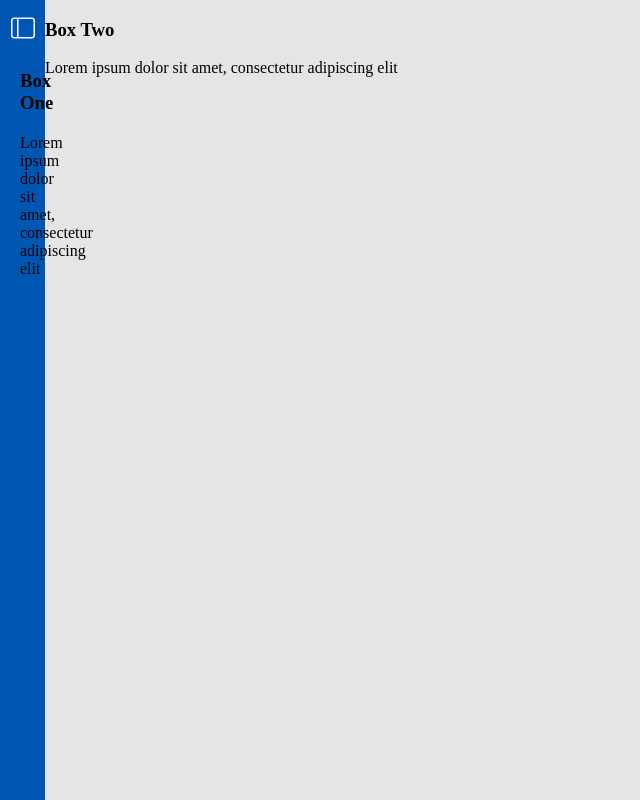
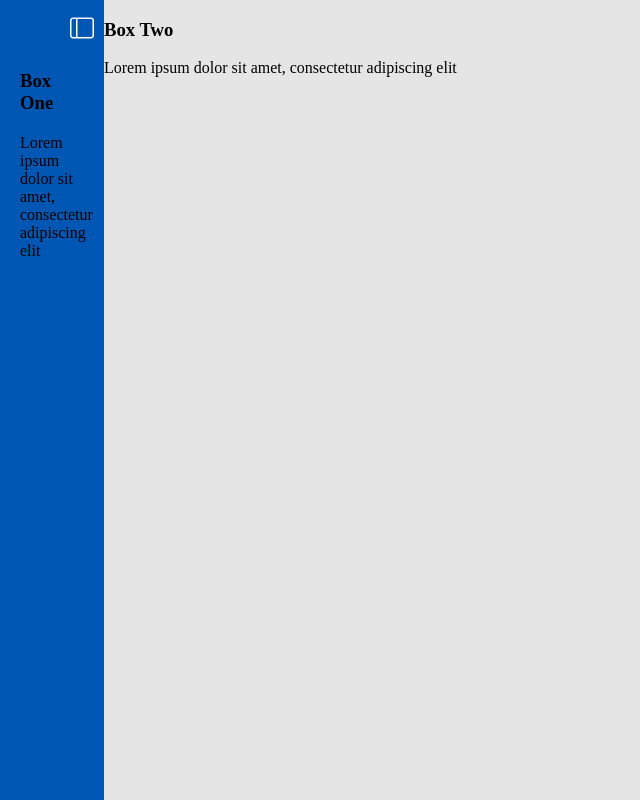
Before and after one commit to webapp-master/my-1st-web-app-project, a Django app: page /lab/ in a window 1280 px wide. Shown: the whole page, without its empty margins (0-640 px from the left). Run offline with Django 4.2, Linux system fonts and the light colour scheme.

Commit message:
Sidebar container / Content container BETTER (Version 2)

```diff
--- a/website/templates/lab.html
+++ b/website/templates/lab.html
@@ -17,7 +17,7 @@
             }
 
             .box-1 {
-                flex: 2;
+                width: 10%;
                 order: 1;
                 background-color: #0056b3;
                 transition: flex 0.3s ease; /* Add a smooth transition effect */
@@ -33,7 +33,7 @@
                 margin-top: 50px ;
             }
             .box-2 {
-                flex: 20;
+                width: 95%;
                 order: 2;
                 background-color: rgba(0, 0, 0, 0.1);
             }
@@ -51,8 +51,8 @@
             }
 
             .toggle-width {
-                flex: 1;
-                max-width: 5px;
+
+                width: 5%;
             }
 
         </style>
```
